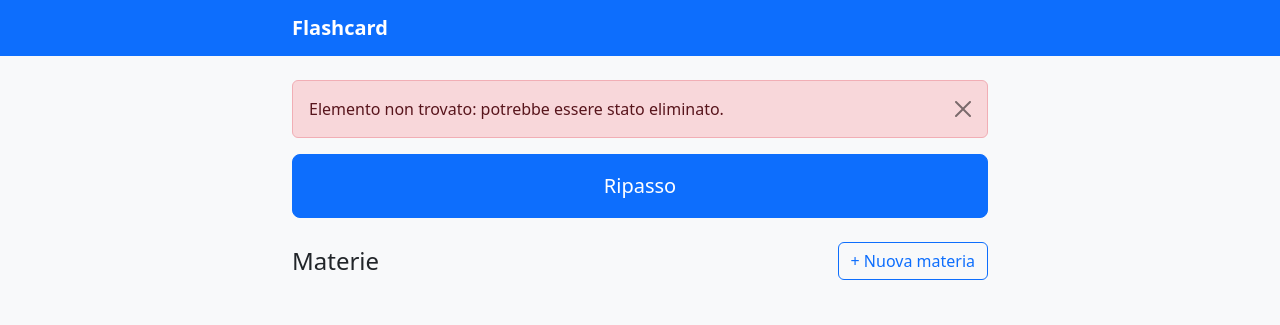
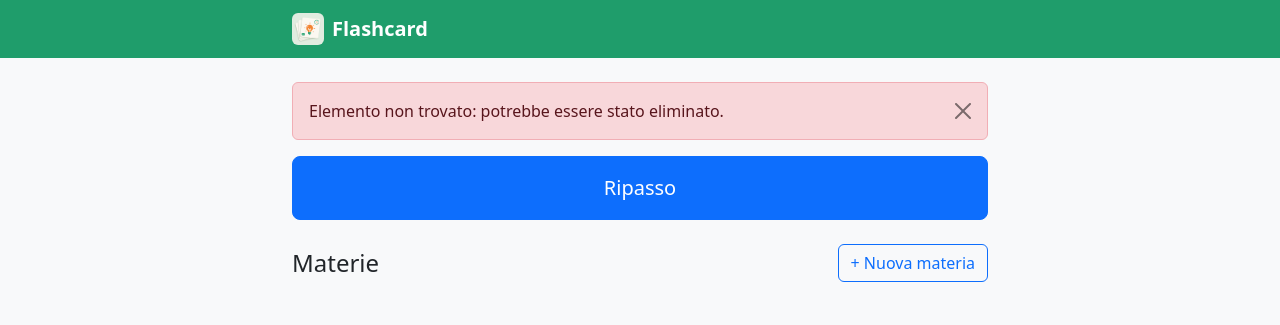
Before and after one commit to simopugliese/flashcard, a website: page public/index.html in a window 1280 px wide. Drawn offline with nearby package versions, Linux system fonts and the light colour scheme; no server answers.

Commit message:
modificato logo

```diff
--- a/public/index.html
+++ b/public/index.html
@@ -4,17 +4,21 @@
   <meta charset="utf-8">
   <meta name="viewport" content="width=device-width, initial-scale=1">
   <title>Flashcard</title>
-  <link rel="icon" href="data:,">
+  <link rel="icon" type="image/png" href="/logo.png">
   <link href="https://cdn.jsdelivr.net/npm/bootstrap@5.3.3/dist/css/bootstrap.min.css" rel="stylesheet">
   <style>
     .contenuto { max-width: 720px; }
     .testo-carta { white-space: pre-wrap; }
+    .navbar-verde { background-color: #1F9D6B; }
   </style>
 </head>
 <body class="bg-body-tertiary">
-  <nav class="navbar bg-primary" data-bs-theme="dark">
+  <nav class="navbar navbar-verde" data-bs-theme="dark">
     <div class="container contenuto">
-      <a class="navbar-brand fw-semibold" href="#" onclick="vaiHome(); return false">Flashcard</a>
+      <a class="navbar-brand fw-semibold d-flex align-items-center gap-2" href="#" onclick="vaiHome(); return false">
+        <img src="/logo.png" alt="" width="32" height="32" class="rounded">
+        Flashcard
+      </a>
     </div>
   </nav>
 
```
Also changed, not shown: public/logo.png (added).
